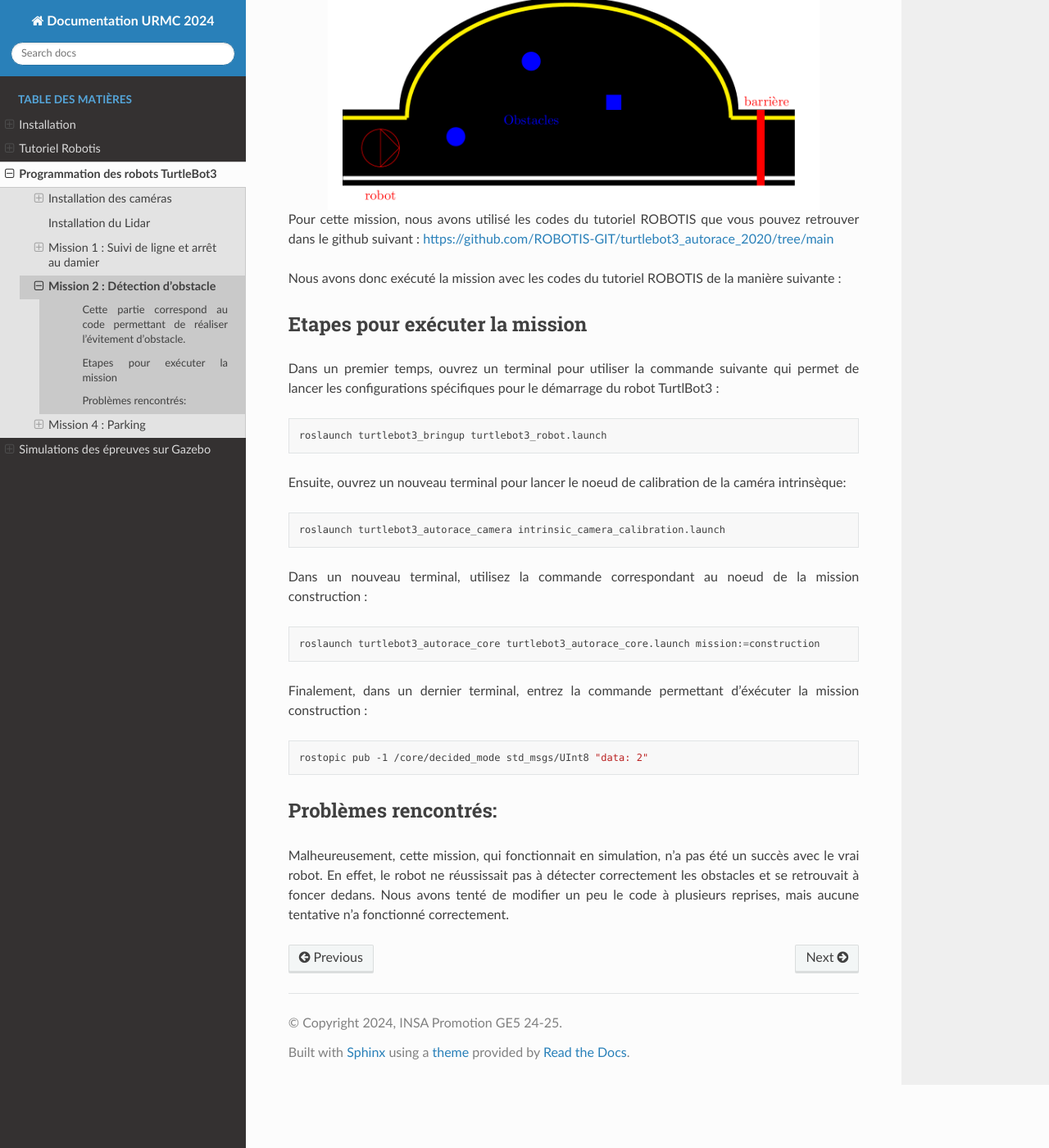
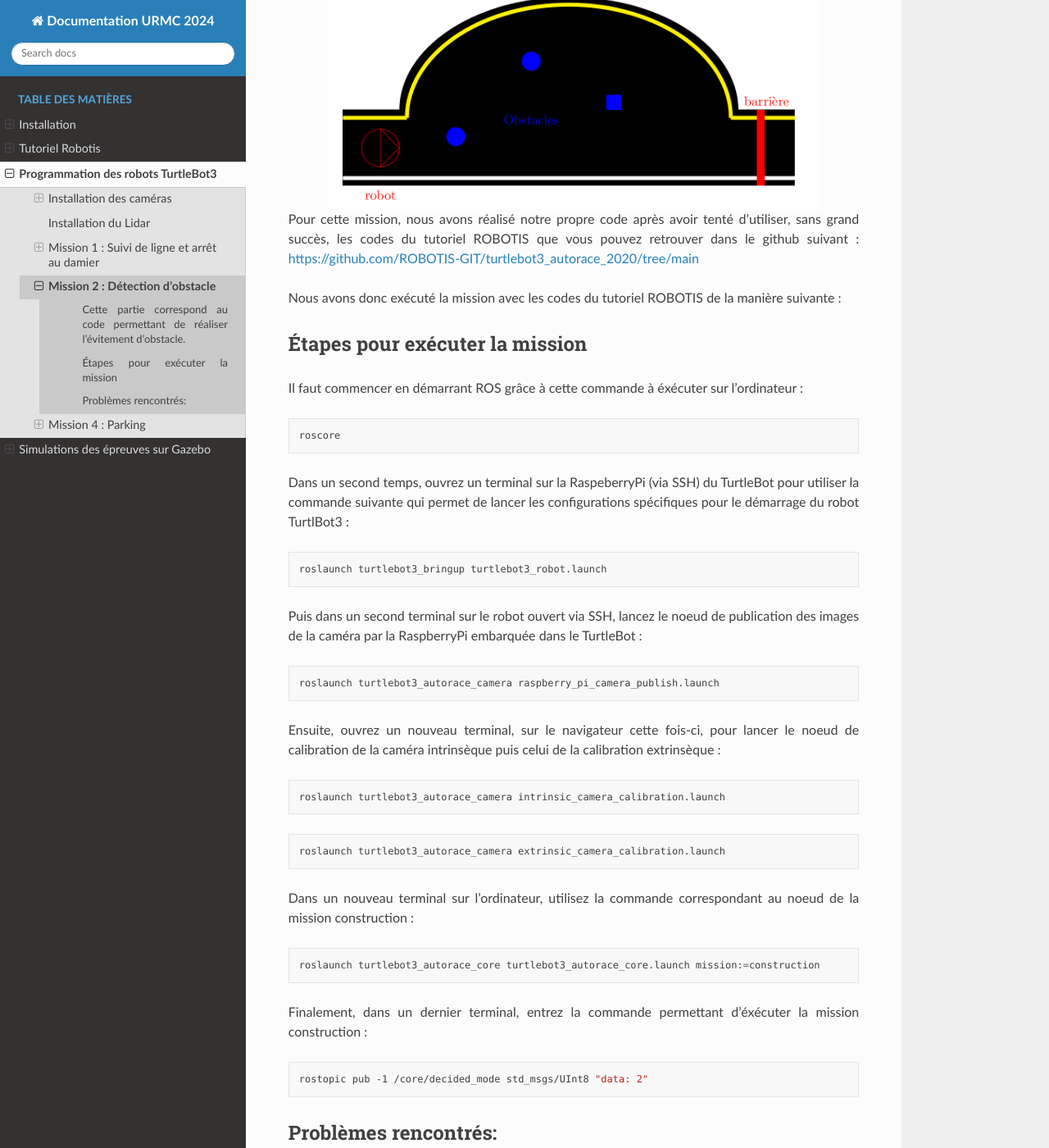
Before and after one commit to ThibaultTostain/insa-strasbourg-URRMC, a Sphinx documentation site: the page built from docs/source/turtlebot_reel/Detection_Obstacle.rst, in a window 1280 px wide and 1400 px high, scrolled down 393 px. Shown: the whole window at 82% size. Built offline with Sphinx 7.4.7 and the Read the Docs theme 3.1.0, drawn with Linux system fonts in a browser that asks for light colours.

Commit message:
Update Detection_Obstacle.rst

```diff
--- a/docs/source/turtlebot_reel/Detection_Obstacle.rst
+++ b/docs/source/turtlebot_reel/Detection_Obstacle.rst
@@ -10,26 +10,42 @@
    :align: center
 
 
-Pour cette mission, nous avons utilisé les codes du tutoriel ROBOTIS que vous pouvez retrouver dans le github suivant : https://github.com/ROBOTIS-GIT/turtlebot3_autorace_2020/tree/main
+Pour cette mission, nous avons réalisé notre propre code après avoir tenté d'utiliser, sans grand succès, les codes du tutoriel ROBOTIS que vous pouvez retrouver dans le github suivant : https://github.com/ROBOTIS-GIT/turtlebot3_autorace_2020/tree/main
 
 Nous avons donc exécuté la mission avec les codes du tutoriel ROBOTIS de la manière suivante :
 
-Etapes pour exécuter la mission
+Étapes pour exécuter la mission
 ---------------------------------------------
 
-Dans un premier temps, ouvrez un terminal pour utiliser la commande suivante qui permet de lancer les configurations spécifiques pour le démarrage du robot TurtlBot3 :
+Il faut commencer en démarrant ROS grâce à cette commande à éxécuter sur l'ordinateur :
+
+.. code-block:: bash
+
+    roscore
+
+Dans un second temps, ouvrez un terminal sur la RaspeberryPi (via SSH) du TurtleBot pour utiliser la commande suivante qui permet de lancer les configurations spécifiques pour le démarrage du robot TurtlBot3 :
 
 .. code-block:: bash
 
     roslaunch turtlebot3_bringup turtlebot3_robot.launch
 
-Ensuite, ouvrez un nouveau terminal pour lancer le noeud de calibration de la caméra intrinsèque:
+Puis dans un second terminal sur le robot ouvert via SSH, lancez le noeud de publication des images de la caméra par la RaspberryPi embarquée dans le TurtleBot :
+
+.. code-block:: bash
+
+   roslaunch turtlebot3_autorace_camera raspberry_pi_camera_publish.launch
+
+Ensuite, ouvrez un nouveau terminal, sur le navigateur cette fois-ci, pour lancer le noeud de calibration de la caméra intrinsèque puis celui de la calibration extrinsèque :
 
 .. code-block:: bash
 
    roslaunch turtlebot3_autorace_camera intrinsic_camera_calibration.launch
 
-Dans un nouveau terminal, utilisez la commande correspondant au noeud de la mission construction :
+.. code-block:: bash
+
+   roslaunch turtlebot3_autorace_camera extrinsic_camera_calibration.launch
+
+Dans un nouveau terminal sur l'ordinateur, utilisez la commande correspondant au noeud de la mission construction :
 
 .. code-block:: bash
 
```
